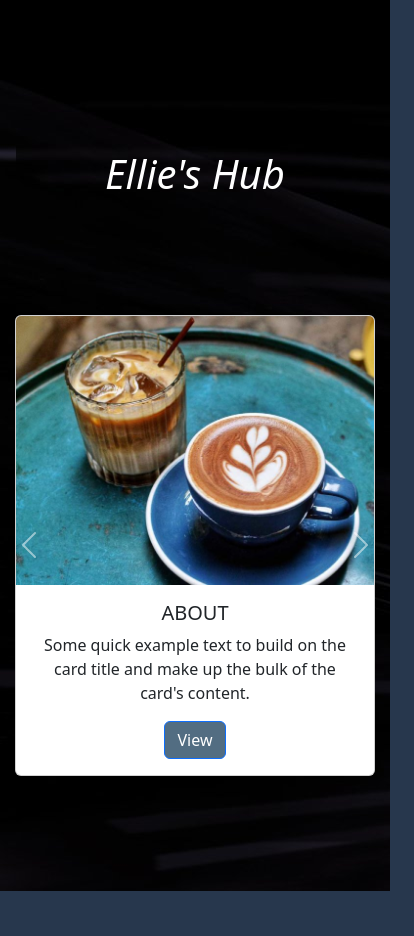
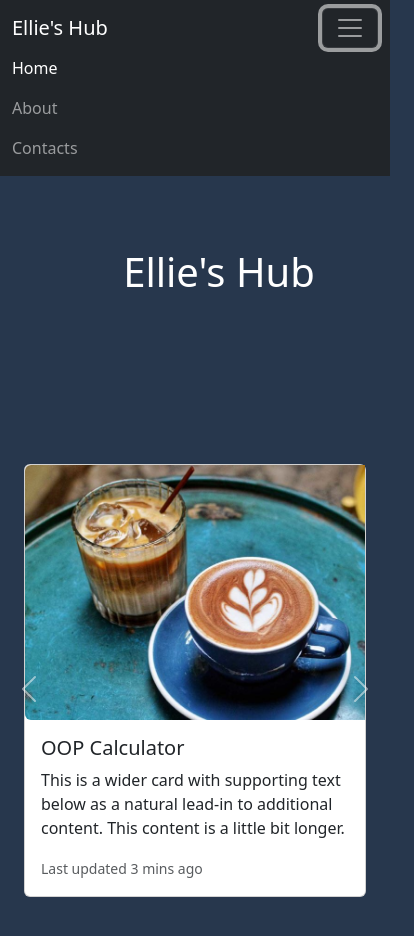
Before and after one commit to ELiiee03/Personal_Website, a website: page renderer/index.html in a window 390 px wide. Both pictures are taken after a click on the button "Toggle navigation". Shown: the whole page, 414 px wide, since content can reach past the window. Before the commit the page ends 891 px from the top, so only its background shows below. Drawn offline with nearby package versions, Linux system fonts and the light colour scheme.

Commit message:
few more adjustments

```diff
--- /dev/null
+++ b/renderer/css/contacts.css
@@ -0,0 +1,3 @@
+body {
+    background-color: #27374D;
+}
--- a/renderer/styling.css
+++ b/renderer/css/styling.css
@@ -12,7 +12,7 @@ div h1{
 body {
     background-color: #27374D;
     background-repeat: no-repeat;
-    background-image: url(./images/for-div-bg.jpg);
+    background-image: url();
 }
 .about {
     text-align: center;
@@ -50,7 +50,7 @@ div .btn-about{
     flex-direction: row;
     margin: 15px;
 }
-@media  screen and (max-width: 567px) {
+@media  screen and (max-width: 567px) {  */
     .cards-wrapper:not(:first-child){
         display: none;
     }
@@ -60,6 +60,7 @@ div .btn-about{
     margin: 0 .5em;
     width:  18rem;
 }
+}
 .row-justify-content-center {
     display: flex;
     align-items: center;
@@ -68,7 +69,7 @@ div .btn-about{
     justify-content: center;
     padding-bottom: 50px;
 }
-}
+
 .footer {
     height: 100px;
     padding: 20px;
--- a/renderer/index.html
+++ b/renderer/index.html
@@ -4,15 +4,44 @@
         <meta charset="UTF-8">
         <meta name="viewport" content="width=device-width, initial-scale=1">
         <meta http-equiv="refresh" content="30">
-        <link href="https://cdn.jsdelivr.net/npm/bootstrap@5.3.1/dist/css/bootstrap.min.css" rel="stylesheet" integrity="sha384-4bw+/aepP/YC94hEpVNVgiZdgIC5+VKNBQNGCHeKRQN+PtmoHDEXuppvnDJzQIu9" crossorigin="anonymous">
-        <link href="./styling.css" rel="stylesheet">
+        <link href="./assets/css/bootstrap.min.css" rel="stylesheet">
+        <link href="./css/styling.css" rel="stylesheet">
         <title>Ellie's Hub</title>
     </head>
     <body>
-        <div class="welcome">
-            <h1 class="welcome-page"><i>Ellie's Hub</i></h1>
+      <nav class="navbar navbar-expand-lg navbar-dark bg-dark">
+        <div class="container-fluid">
+          <a class="navbar-brand" href="#">Ellie's Hub</a>
+          <button class="navbar-toggler" type="button" data-bs-toggle="collapse" data-bs-target="#navbarNav" aria-controls="navbarNav" aria-expanded="false" aria-label="Toggle navigation">
+            <span class="navbar-toggler-icon"></span>
+          </button>
+          <div class="collapse navbar-collapse" id="navbarNav">
+            <ul class="navbar-nav">
+              <li class="nav-item">
+                <a class="nav-link active" aria-current="page" href="#">Home</a>
+              </li>
+              <li class="nav-item">
+                <a class="nav-link" href="./about.html">About</a>
+              </li>
+              <li class="nav-item">
+                <a class="nav-link" href="./contacts.html">Contacts</a>
+              </li>
+              <!-- <li class="nav-item">
+                <a class="nav-link disabled" aria-disabled="true">Disabled</a>
+              </li>-->
+            </ul>
           </div>
-            <div id="carouselExampleIndicators" class="carousel slide d-none d-sm-block" data-bs-ride="carousel">
+        </div>
+      </nav>
+      <!-- End of navbar -->
+      <div class="container-fluid ">
+        <div class="row mb-5 pb-5">
+            <!-- <div class="col"> -->
+                <h1 class="m-4 p-5">Ellie's Hub</h1>
+        </div>
+        </div>
+        <!-- carousel -->
+            <div id="carouselExampleIndicators" class="carousel slide d-none d-lg-block" data-bs-ride="carousel">
                 <div class="carousel-indicators">
                   <button type="button" data-bs-target="#carouselExampleIndicators" data-bs-slide-to="0" class="active" aria-current="true" aria-label="Slide 1"></button>
                   <button type="button" data-bs-target="#carouselExampleIndicators" data-bs-slide-to="1" aria-label="Slide 2"></button>
@@ -28,7 +57,7 @@
                                         <div class="card-body text-center">
                                           <h5 class="card-title">ABOUT</h5>
                                           <p class="card-text">Some quick example text to build on the card title and make up the bulk of the card's content.</p>
-                                          <a href="./about.html" class="btn btn-primary">View</a>
+                                          <a href="..." class="btn btn-primary">View</a>
                                         </div>
                                       </div>
                                 </div>
@@ -137,81 +166,107 @@
                   <span class="visually-hidden">Next</span>
                 </button>
               </div>
-              <div id="carouselExampleIndicatorsSmallScreen" class="carousel slide d-sm-none " data-bs-ride="carousel">
-                <div class="carousel-indicators">
+              <!-- End of the web view carousel -->
+
+              <div id="carouselExampleIndicatorsSmallScreen" class="carousel slide d-lg-none">
+                <!-- <div class="carousel-indicators">
                   <button type="button" data-bs-target="#carouselExampleIndicatorsSmallScreen" data-bs-slide-to="0" class="active" aria-current="true" aria-label="Slide 1"></button>
                   <button type="button" data-bs-target="#carouselExampleIndicatorsSmallScreen" data-bs-slide-to="1" aria-label="Slide 2"></button>
                   <button type="button" data-bs-target="#carouselExampleIndicatorsSmallScreen" data-bs-slide-to="2" aria-label="Slide 3"></button>
-                </div>
+                </div>-->
                 <div class="carousel-inner">
                   <div class="carousel-item active">
-                    <div class="cards-wrapper">
-                      <div class="card">
-                          <img src="./images/coffee.jpg" class="card-img-top" alt="...">
-                          <div class="card-body text-center">
-                            <h5 class="card-title">ABOUT</h5>
-                            <p class="card-text">Some quick example text to build on the card title and make up the bulk of the card's content.</p>
-                            <a href="./about.html" class="btn btn-primary">View</a>
+                    <div class="card mb-3 mx-4" style="max-width: 540px;">
+                      <div class="row g-0">
+                        <div class="col-md-4">
+                          <img src="./images/coffee.jpg" class="img-fluid rounded-start" alt="...">
+                        </div>
+                        <div class="col-md-8">
+                          <div class="card-body">
+                            <h5 class="card-title">OOP Calculator</h5>
+                            <p class="card-text">This is a wider card with supporting text below as a natural lead-in to additional content. This content is a little bit longer.</p>
+                            <p class="card-text"><small class="text-body-secondary">Last updated 3 mins ago</small></p>
+                          </div>
                         </div>
                       </div>
                     </div>
                   </div>
                   <div class="carousel-item">
-                    <div class="cards-wrapper">
-                      <div class="card">
-                          <img src="./images/coffee.jpg" class="card-img-top" alt="...">
-                          <div class="card-body text-center">
-                            <h5 class="card-title">Card title</h5>
-                            <p class="card-text">Some quick example text to build on the card title and make up the bulk of the card's content.</p>
-                            <a href="#" class="btn btn-primary">View</a>
+                    <div class="card mb-3 mx-4" style="max-width: 540px;">
+                      <div class="row g-0">
+                        <div class="col-md-4">
+                          <img src="./images/coffee.jpg" class="img-fluid rounded-start" alt="...">
+                        </div>
+                        <div class="col-md-8">
+                          <div class="card-body">
+                            <h5 class="card-title">OpenAI integration</h5>
+                            <p class="card-text">This is a wider card with supporting text below as a natural lead-in to additional content. This content is a little bit longer.</p>
+                            <p class="card-text"><small class="text-body-secondary">Last updated 3 mins ago</small></p>
+                          </div>
                         </div>
                       </div>
                     </div>
                   </div>
                   <div class="carousel-item">
-                    <div class="cards-wrapper">
-                      <div class="card">
-                          <img src="./images/coffee.jpg" class="card-img-top" alt="...">
-                          <div class="card-body text-center">
-                            <h5 class="card-title">Card title</h5>
-                            <p class="card-text">Some quick example text to build on the card title and make up the bulk of the card's content.</p>
-                            <a href="#" class="btn btn-primary">View</a>
+                    <div class="card mb-3 mx-4" style="max-width: 540px;">
+                      <div class="row g-0">
+                        <div class="col-md-4">
+                          <img src="./images/coffee.jpg" class="img-fluid rounded-start" alt="...">
+                        </div>
+                        <div class="col-md-8">
+                          <div class="card-body">
+                            <h5 class="card-title">RMI Project</h5>
+                            <p class="card-text">This is a wider card with supporting text below as a natural lead-in to additional content. This content is a little bit longer.</p>
+                            <p class="card-text"><small class="text-body-secondary">Last updated 3 mins ago</small></p>
+                          </div>
                         </div>
                       </div>
                     </div>
                   </div>
                   <div class="carousel-item">
-                    <div class="cards-wrapper">
-                      <div class="card">
-                          <img src="./images/coffee.jpg" class="card-img-top" alt="...">
-                          <div class="card-body text-center">
-                            <h5 class="card-title">Card title</h5>
-                            <p class="card-text">Some quick example text to build on the card title and make up the bulk of the card's content.</p>
-                            <a href="#" class="btn btn-primary">View</a>
+                    <div class="card mb-3 mx-4" style="max-width: 540px;">
+                      <div class="row g-0">
+                        <div class="col-md-4">
+                          <img src="./images/coffee.jpg" class="img-fluid rounded-start" alt="...">
+                        </div>
+                        <div class="col-md-8">
+                          <div class="card-body">
+                            <h5 class="card-title">Tech Stack</h5>
+                            <p class="card-text">This is a wider card with supporting text below as a natural lead-in to additional content. This content is a little bit longer.</p>
+                            <p class="card-text"><small class="text-body-secondary">Last updated 3 mins ago</small></p>
+                          </div>
                         </div>
                       </div>
                     </div>
                   </div>
                   <div class="carousel-item">
-                    <div class="cards-wrapper">
-                      <div class="card">
-                          <img src="./images/coffee.jpg" class="card-img-top" alt="...">
-                          <div class="card-body text-center">
-                            <h5 class="card-title">Card title</h5>
-                            <p class="card-text">Some quick example text to build on the card title and make up the bulk of the card's content.</p>
-                            <a href="#" class="btn btn-primary">View</a>
+                    <div class="card mb-3 mx-4" style="max-width: 540px;">
+                      <div class="row g-0">
+                        <div class="col-md-4">
+                          <img src="./images/coffee.jpg" class="img-fluid rounded-start" alt="...">
+                        </div>
+                        <div class="col-md-8">
+                          <div class="card-body">
+                            <h5 class="card-title">CV</h5>
+                            <p class="card-text">This is a wider card with supporting text below as a natural lead-in to additional content. This content is a little bit longer.</p>
+                            <p class="card-text"><small class="text-body-secondary">Last updated 3 mins ago</small></p>
+                          </div>
                         </div>
                       </div>
                     </div>
                   </div>
                   <div class="carousel-item">
-                    <div class="cards-wrapper">
-                      <div class="card">
-                          <img src="./images/coffee.jpg" class="card-img-top" alt="...">
-                          <div class="card-body text-center">
-                            <h5 class="card-title">Card title</h5>
-                            <p class="card-text">Some quick example text to build on the card title and make up the bulk of the card's content.</p>
-                            <a href="#" class="btn btn-primary">View</a>
+                    <div class="card mb-3 mx-4" style="max-width: 540px;">
+                      <div class="row g-0">
+                        <div class="col-md-4">
+                          <img src="./images/coffee.jpg" class="img-fluid rounded-start" alt="...">
+                        </div>
+                        <div class="col-md-8">
+                          <div class="card-body">
+                            <h5 class="card-title">HomeHaven</h5>
+                            <p class="card-text">This is a wider card with supporting text below as a natural lead-in to additional content. This content is a little bit longer.</p>
+                            <p class="card-text"><small class="text-body-secondary">Last updated 3 mins ago</small></p>
+                          </div>
                         </div>
                       </div>
                     </div>
@@ -230,6 +285,6 @@
     <footer class="footer">
 
     </footer>
-    <script src="https://cdn.jsdelivr.net/npm/bootstrap@5.3.1/dist/js/bootstrap.bundle.min.js" integrity="sha384-HwwvtgBNo3bZJJLYd8oVXjrBZt8cqVSpeBNS5n7C8IVInixGAoxmnlMuBnhbgrkm" crossorigin="anonymous"></script>
-    <script src="./js/renderer.js"></script>
+    <script src="./assets/js/bootstrap.min.js"></script>
+    <!-- <script src="./js/renderer.js"></script> -->
 </html>
```
Also changed, not shown: renderer/about.html (+26 -6 lines), renderer/contacts.html (added, +37 -0 lines). Lines whose indentation alone changed are shown as unchanged.
